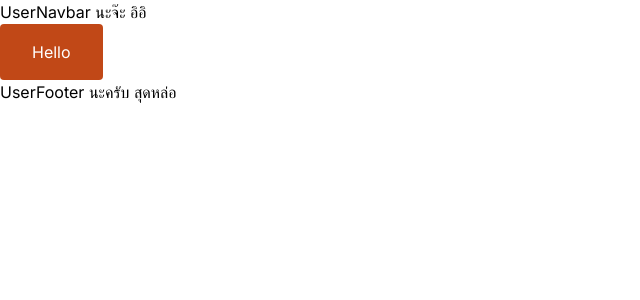
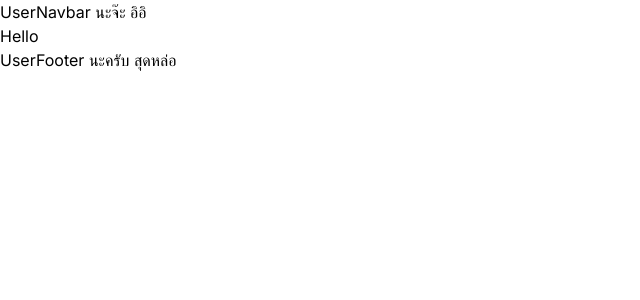
Before and after one commit to L1laX/Grand-final-project-neatly-hotel-teal, a Next.js app: page / in a window 1280 px wide. Shown: the top 300 px of the page, without its empty margins (0-640 px from the left). Built offline with nearby package versions, Linux system fonts and the light colour scheme.

Commit message:
add tailwind css theme

```diff
--- a/package.json
+++ b/package.json
@@ -10,7 +10,7 @@
   },
   "dependencies": {
     "dotenv": "^16.4.1",
-    "next": "14.1.0",
+    "next": "^14.1.0",
     "react": "^18",
     "react-dom": "^18"
   },
--- a/src/app/globals.css
+++ b/src/app/globals.css
@@ -1,26 +1,228 @@
+@import url("https://fonts.googleapis.com/css2?family=Inter:wght@100&family=Noto+Serif:ital,wght@0,100;0,200;0,300;0,400;0,500;0,600;0,700;0,800;0,900;1,100;1,200;1,300;1,400;1,500;1,600;1,700;1,800;1,900&display=swap");
+@import url("https://fonts.googleapis.com/css2?family=Inter:wght@100;200;300;400;500;600;700;800;900&display=swap");
 @tailwind base;
 @tailwind components;
 @tailwind utilities;
 
-.btn-submit {
-  border-radius: 4px;
-  background: var(--orange-600, #c14817);
+@layer base {
+  h1 {
+    @apply font-serif text-[88px] font-medium leading-[125%] tracking-[-1.76px] text-[#323640];
+  }
+  h2 {
+    @apply font-serif text-[68px] font-medium leading-[125%] tracking-[-1.36px] text-[#323640];
+  }
+  h3 {
+    @apply font-serif text-[44px] font-medium leading-[125%] tracking-[-0.88px] text-[#323640];
+  }
+  h4 {
+    @apply font-sans text-[28px] font-semibold leading-[150%] tracking-[-0.56px] text-[#323640];
+  }
+  h5 {
+    @apply font-sans text-xl font-semibold leading-[150%] tracking-[-0.4px] text-[#323640];
+  }
+  body1 {
+    @apply font-sans text-base font-normal text-[#323640];
+  }
+  body2 {
+    @apply font-sans text-sm font-medium text-[#323640];
+  }
+  body3 {
+    @apply font-sans text-xs font-medium text-[#323640];
+  }
+}
+@layer components {
+  .status-green {
+    @apply rounded bg-[#E5FFFA] px-1 py-3 text-sm font-medium text-[#006753];
+  }
+  .status-blue {
+    @apply rounded bg-[#E4ECFF] px-1 py-3 text-sm font-medium text-[#084BAF];
+  }
+  .status-red {
+    @apply rounded bg-[#FFE5E5] px-1 py-3 text-sm font-medium text-[#A50606];
+  }
+  .status-yellow {
+    @apply rounded bg-[#FFF9E5] px-1 py-3 text-sm font-medium text-[#766A00];
+  }
+  .status-gray {
+    @apply rounded bg-[#F0F1F8] px-1 py-3 text-sm font-medium text-[#6E7288];
+  }
+}
+
+.btn-primary {
   display: inline-flex;
   padding: 16px 32px;
   justify-content: center;
   align-items: center;
   gap: 10px;
-  color: var(--utility-white, #fff);
+  text-align: center;
+  font-family: Inter;
+  font-size: 16px;
+  font-style: normal;
+  font-weight: 600;
+  line-height: 16px;
+  border-radius: 4px;
+  background: #c14817;
+  color: #fff;
 }
 
-.btn-submit::hover {
+.btn-primary:hover {
   display: inline-flex;
   padding: 16px 32px;
   justify-content: center;
   align-items: center;
   gap: 10px;
+  text-align: center;
+  font-family: Inter;
+  font-size: 16px;
+  font-style: normal;
+  font-weight: 600;
+  line-height: 16px;
   border-radius: 4px;
-  border: 1px solid var(--orange-500, #e76b39);
-  background: var(--utility-white, #fff);
-  color: var(--orange-500, #e76b39);
+  background: #e76b39;
+  color: #fff;
 }
+
+.btn-primary:active {
+  display: inline-flex;
+  padding: 16px 32px;
+  justify-content: center;
+  align-items: center;
+  gap: 10px;
+  text-align: center;
+  font-family: Inter;
+  font-size: 16px;
+  font-style: normal;
+  font-weight: 600;
+  line-height: 16px;
+  border-radius: 4px;
+  background: #803010;
+  color: #fff;
+}
+
+.btn-primary:disabled {
+  display: inline-flex;
+  padding: 16px 32px;
+  justify-content: center;
+  align-items: center;
+  gap: 10px;
+  text-align: center;
+  font-family: Inter;
+  font-size: 16px;
+  font-style: normal;
+  font-weight: 600;
+  line-height: 16px;
+  border-radius: 4px;
+  background: #e4e6ed;
+  color: #9aa1b9;
+}
+
+.btn-secondary {
+  display: inline-flex;
+  padding: 16px 32px;
+  justify-content: center;
+  align-items: center;
+  gap: 10px;
+  text-align: center;
+  font-family: Inter;
+  font-size: 16px;
+  font-style: normal;
+  font-weight: 600;
+  line-height: 16px;
+  border-radius: 4px;
+  background: none;
+  border: 1px solid #e76b39;
+  color: #e76b39;
+}
+
+.btn-secondary:hover {
+  display: inline-flex;
+  padding: 16px 32px;
+  justify-content: center;
+  align-items: center;
+  gap: 10px;
+  text-align: center;
+  font-family: Inter;
+  font-size: 16px;
+  font-style: normal;
+  font-weight: 600;
+  line-height: 16px;
+  border-radius: 4px;
+  background: none;
+  border: 1px solid #ed906b;
+  color: #ed906b;
+}
+
+.btn-secondary:active {
+  display: inline-flex;
+  padding: 16px 32px;
+  justify-content: center;
+  align-items: center;
+  gap: 10px;
+  text-align: center;
+  font-family: Inter;
+  font-size: 16px;
+  font-style: normal;
+  font-weight: 600;
+  line-height: 16px;
+  border-radius: 4px;
+  background: none;
+  border: 1px solid #c14817;
+  color: #c14817;
+}
+
+.btn-secondary:disabled {
+  display: inline-flex;
+  padding: 16px 32px;
+  justify-content: center;
+  align-items: center;
+  gap: 10px;
+  text-align: center;
+  font-family: Inter;
+  font-size: 16px;
+  font-style: normal;
+  font-weight: 600;
+  line-height: 16px;
+  border-radius: 4px;
+  background: none;
+  border: 1px solid #d6d9e4;
+  color: #d6d9e4;
+}
+
+.visitlink {
+  display: inline-flex;
+  padding: 4px 8px;
+  align-items: flex-start;
+  gap: 8px;
+  text-align: center;
+  font-size: 16px;
+  font-style: normal;
+  font-weight: 600;
+  line-height: 16px;
+  color: #e76b39;
+}
+
+.visitlink:hover {
+  display: inline-flex;
+  padding: 4px 8px;
+  align-items: flex-start;
+  gap: 8px;
+  text-align: center;
+  font-size: 16px;
+  font-style: normal;
+  font-weight: 600;
+  line-height: 16px;
+  color: #ed906b;
+}
+
+.visitlink:disabled {
+  display: inline-flex;
+  padding: 4px 8px;
+  align-items: flex-start;
+  gap: 8px;
+  text-align: center;
+  font-size: 16px;
+  font-style: normal;
+  font-weight: 600;
+  line-height: 16px;
+  color: #c8ccdb;
+}
--- a/src/app/room_detail/page.jsx
+++ b/src/app/room_detail/page.jsx
@@ -2,6 +2,46 @@ export default function RoomDetail() {
   return (
     <main>
       <h1>Room Detail</h1>
+
+      <div className="room-card">
+        <img
+          className=" shadow-lg"
+          src="https://placehold.co/450x320"
+          alt="preview-image"
+        />
+        <div className="room-detail">
+          <div>
+            <h1>Superior Garden View</h1>
+            <span>2 Guests | 2 Double bed | 32 sqm</span>
+            <p>
+              Rooms (36sqm) with full garden views, 1 single bed, bathroom with
+              bathtub & shower.
+            </p>
+          </div>
+          <div>
+            <p>THB 3,100.00 เปลี่ยนสีจาก baseได้</p>
+            <h2>THB 2,500.00</h2>
+            <p>Per Night</p>
+            <p>(Including Taxes & Fees)</p>
+          </div>
+          <div>
+            <p className=" visitlink">Room Detail</p>
+            <button className=" btn-primary btn-primary:hover btn-primary:visited">
+              Book Now
+            </button>
+
+            <button className=" btn-secondary ">Book Now</button>
+          </div>
+          <h4>Status</h4>
+          <div>
+            <p className="status-green">Vacant</p>
+            <p className="status-blue">Occupied</p>
+            <p className="status-red">Assign</p>
+            <p className="status-yellow">Inspected</p>
+            <p className="status-gray">out of Order</p>
+          </div>
+        </div>
+      </div>
     </main>
   );
 }
--- a/tailwind.config.js
+++ b/tailwind.config.js
@@ -6,6 +6,10 @@ module.exports = {
     "./src/app/**/*.{js,ts,jsx,tsx,mdx}",
   ],
   theme: {
+    fontFamily: {
+      sans: ["Inter", "sans-serif"],
+      serif: ["Noto Serif", "serif"],
+    },
     extend: {},
   },
   plugins: [],
```
Also changed, not shown: .eslintrc.json, 1 other file (tests, documents, lock files or other folders).
